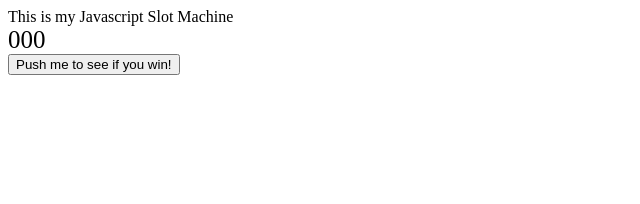
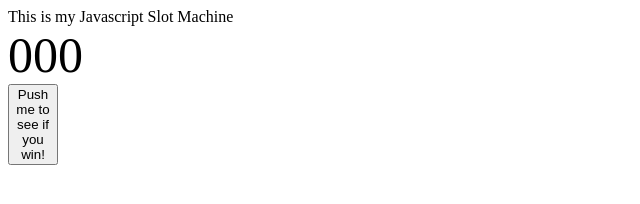
Before and after one commit to happpyier/brandon11, a website: page index.html in a window 1280 px wide. Shown: the whole page, without its empty margins (0-640 px from the left). Drawn offline with nearby package versions, Linux system fonts and the light colour scheme.

Commit message:
playing with stuffs

```diff
--- a/index.html
+++ b/index.html
@@ -3,9 +3,12 @@
 	<head>
 		<style>
 			.a1 {
-				font-size: 25px;
-				width:100px;
+				font-size: 50px;
 				display: inline-block;
+			}
+			button {
+				width: 50px;
+				height 50px;
 			}
 		</style>
 		<script src="http://ajax.googleapis.com/ajax/libs/jquery/1.11.2/jquery.min.js"></script>
```
